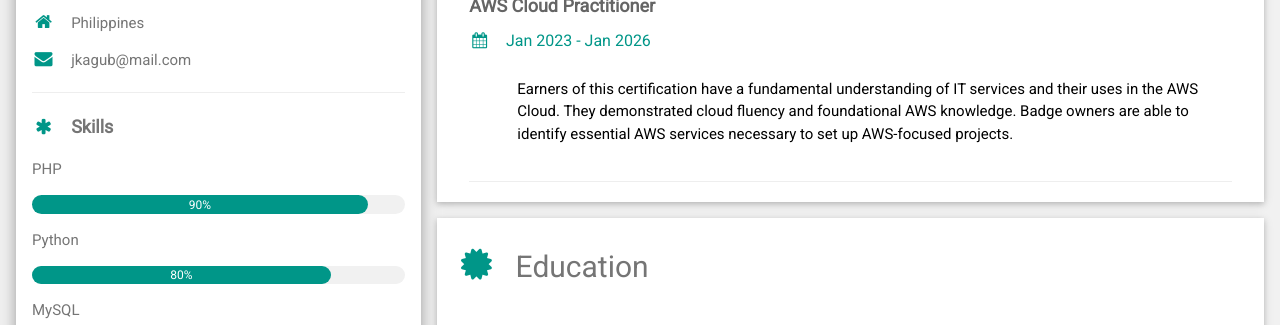
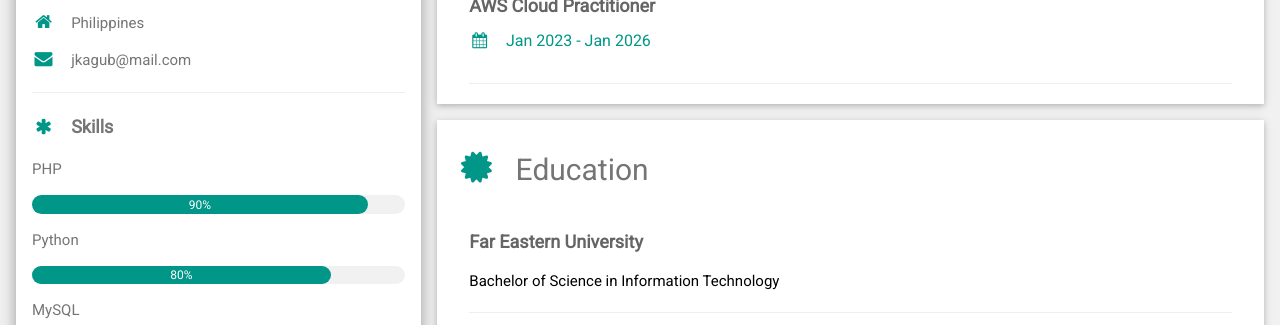
Before and after one commit to jkagub/jkagub.github.io, a plain HTML site: page index.html in a window 1280 px wide. Shown: the part 462-787 px from the top of the page. Drawn offline with nearby package versions, Linux system fonts and the light colour scheme; a script that the page names is missing.

Commit message:
Update index.html

```diff
--- a/index.html
+++ b/index.html
@@ -114,7 +114,7 @@
           </div>
 
           <div class="w3-container w3-cell">
-            <p>Earners of this certification have a fundamental understanding of IT services and their uses in the AWS Cloud. They demonstrated cloud fluency and foundational AWS knowledge. Badge owners are able to identify essential AWS services necessary to set up AWS-focused projects.</p>
+            <!-- <p>Earners of this certification have a fundamental understanding of IT services and their uses in the AWS Cloud. They demonstrated cloud fluency and foundational AWS knowledge. Badge owners are able to identify essential AWS services necessary to set up AWS-focused projects.</p> -->
           </div>
           <hr>
         </div>
```
